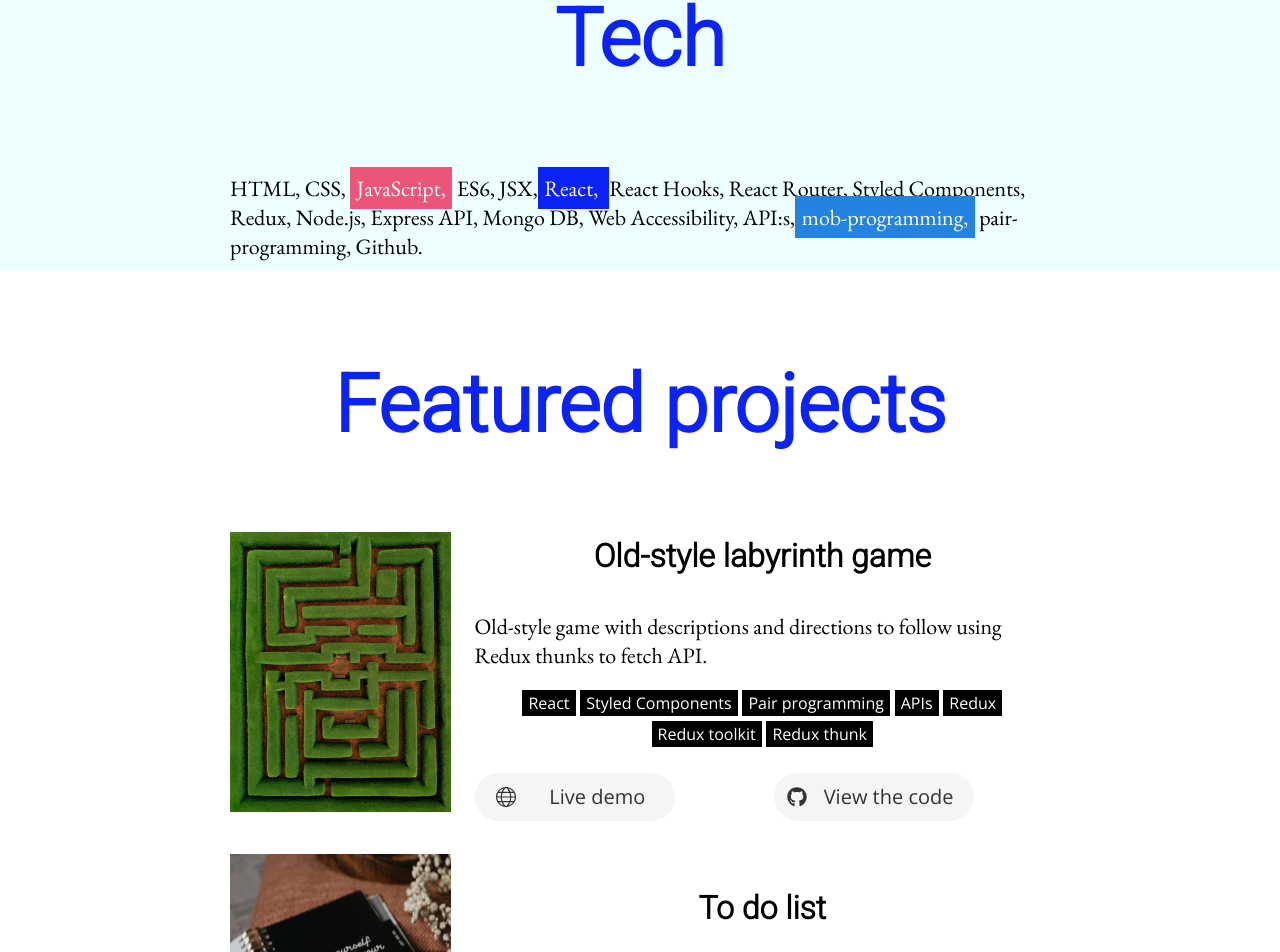
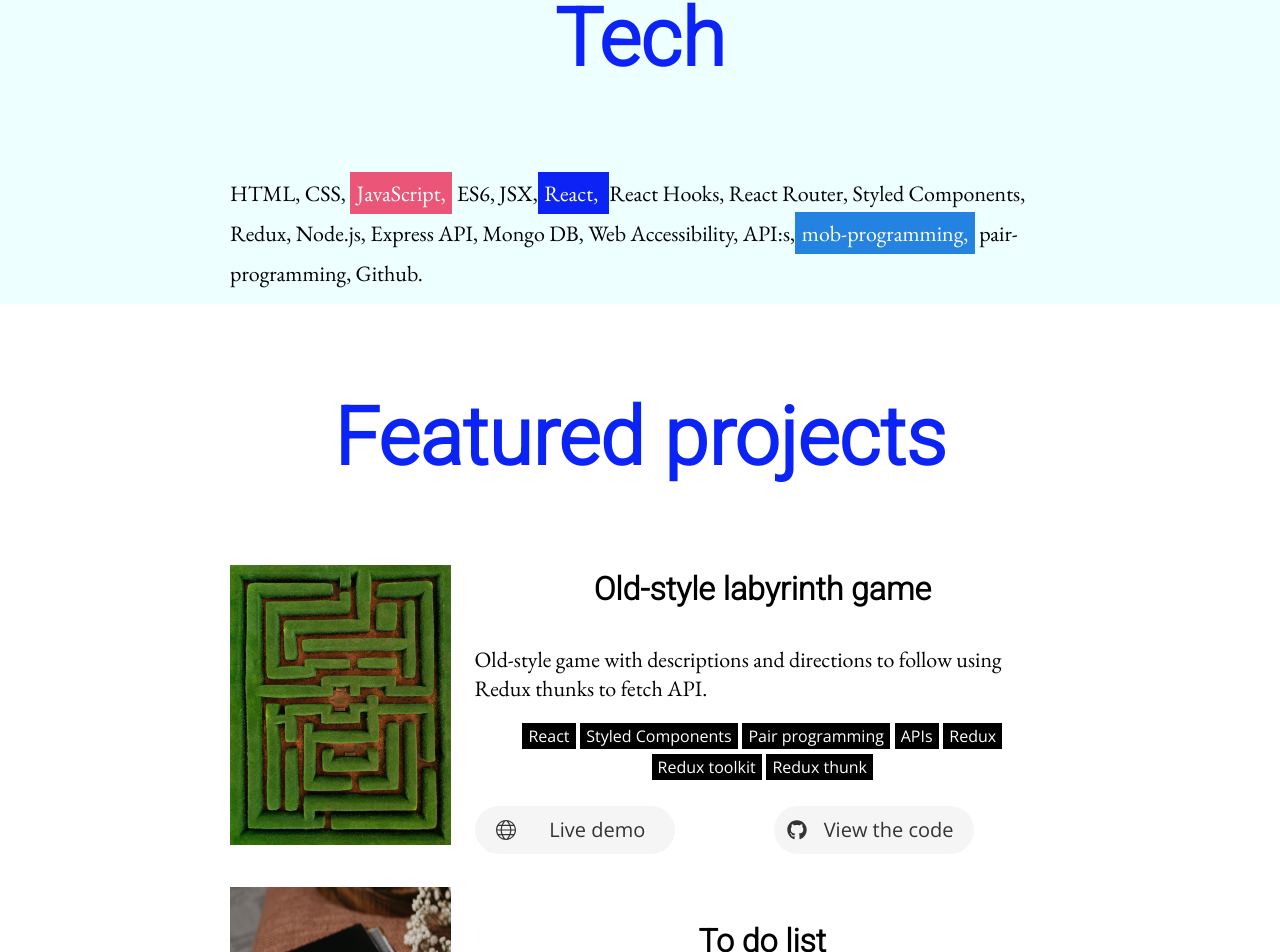
Before and after one commit to noraterbocs/portfolio, a React (Create React App) app: page / in a window 1280 px wide. Shown: the part 908-1860 px from the top of the page. Built offline with nearby package versions, Linux system fonts and the light colour scheme; no server answers.

Commit message:
Changed lineheight for tech paragraph

```diff
--- a/src/components/textComponents/Paragraph.js
+++ b/src/components/textComponents/Paragraph.js
@@ -3,6 +3,6 @@ import { styled } from 'styled-components'
 export const Paragraph = styled.p`
  font-size: 22px;
     font-weight: 400;
-    line-height: 29px;
+    line-height: ${(props) => props.lineHeight || '29px'};
     padding: 9px 0 10px 0;
 `
--- a/src/pages/techpage/Tech.js
+++ b/src/pages/techpage/Tech.js
@@ -10,7 +10,7 @@ export const Tech = () => {
     <SectionContainer tech>
       <BackgroundColor backgroundColor="#EDFFFF" />
       <SectionTitle>Tech</SectionTitle>
-      <Paragraph>HTML, CSS, <Highlighter backgroundColor="#EB5577">JavaScript,</Highlighter> ES6, JSX,
+      <Paragraph lineHeight="40px">HTML, CSS, <Highlighter backgroundColor="#EB5577">JavaScript,</Highlighter> ES6, JSX,
         <Highlighter backgroundColor="var(--header-color)">React, </Highlighter>
                 React Hooks, React Router, Styled Components,
                 Redux, Node.js, Express API,
```
